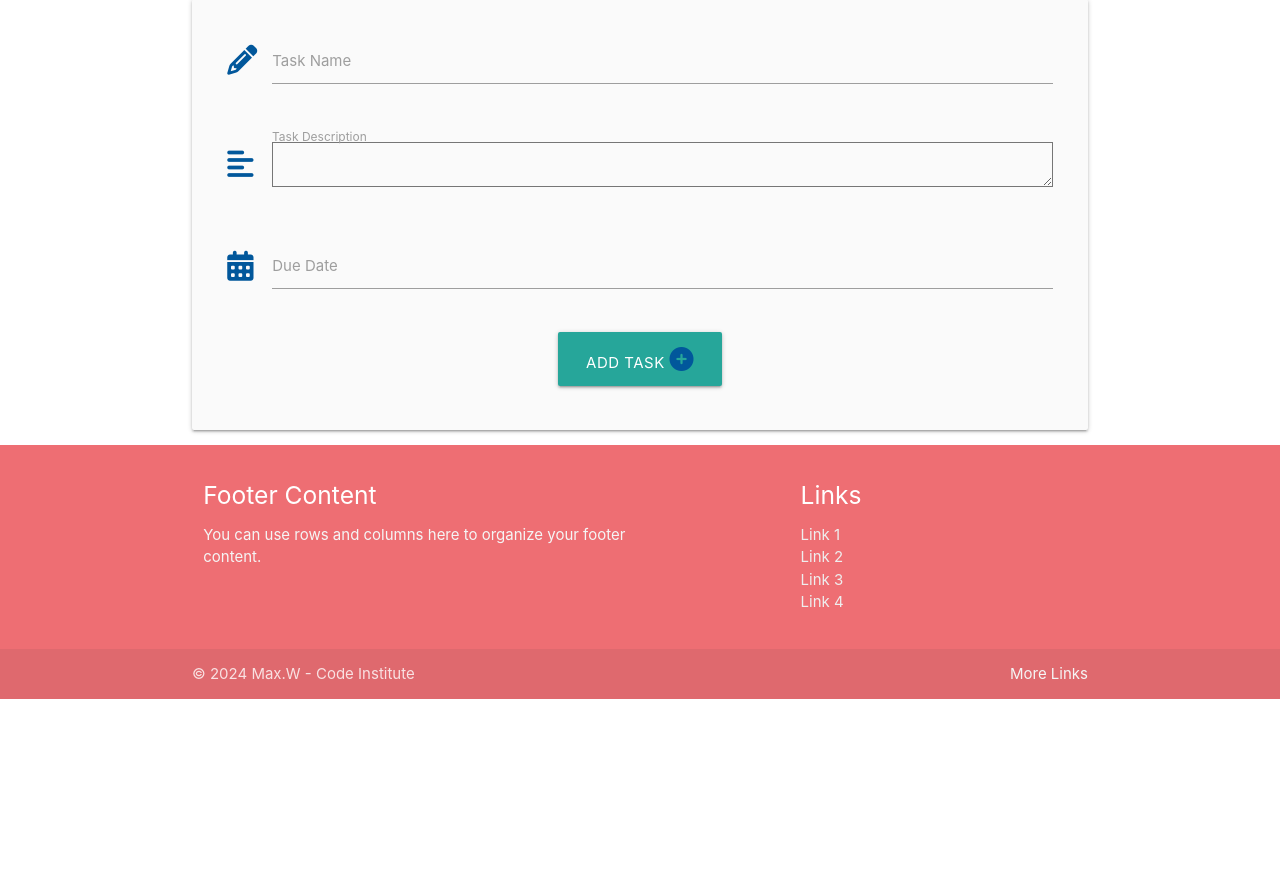
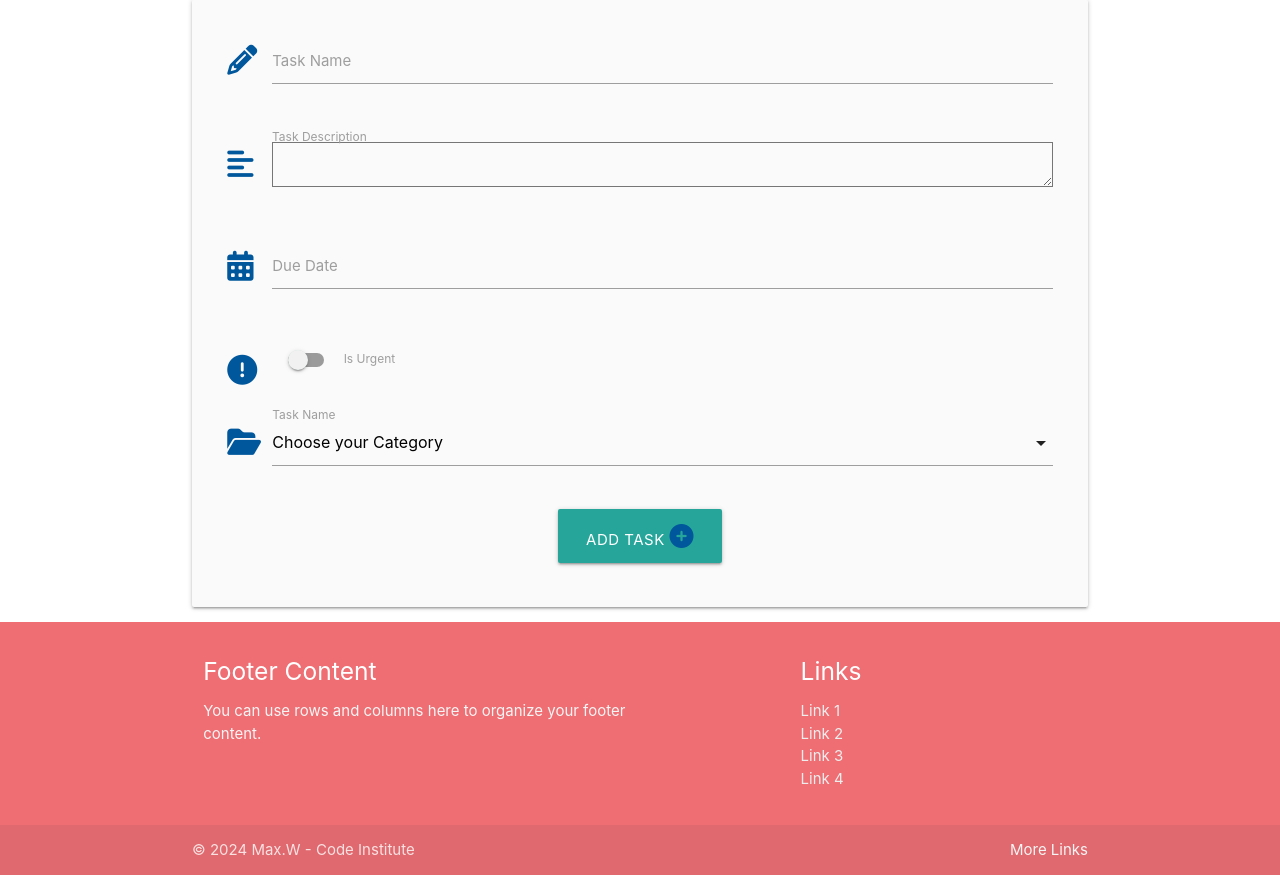
Before and after one commit to MaxBWiseman/TaskManagerProject, a Flask app: page /add_task in a window 1280 px wide. Shown: the part 160-1035 px from the top of the page. Before the commit the page ends 859 px from the top, so only its background shows below. Run offline with Flask 3, Linux system fonts and the light colour scheme; data that the repository does not hold is empty; some libraries are stand-ins or nearby versions.

Commit message:
feat: made add_task functions/html

```diff
--- a/taskmanager/static/js/script.js
+++ b/taskmanager/static/js/script.js
@@ -6,8 +6,14 @@ document.addEventListener('DOMContentLoaded', function() {
     var elems = document.querySelectorAll('.modal');
     var instances = M.Modal.init(elems);
     // datepicker initialization
-    var elems = document.querySelectorAll('.datepicker');
-    var instances = M.Datepicker.init(elems, options);
+    let datepicker = document.querySelectorAll('.datepicker');
+    M.Datepicker.init(datepicker, {
+        format: 'dd mmm, yyyy',
+        i18n: {done: 'Select'}
+    });
+    // select initialization
+    let selects = document.querySelectorAll('select');
+    M.FormSelect.init(selects);
   });
 
 
--- a/taskmanager/templates/add_task.html
+++ b/taskmanager/templates/add_task.html
@@ -17,7 +17,8 @@
     <div class="row">
       <div class="input-field col s12">
         <i class="fas fa-align-left prefix light-blue-text text-darken-4"></i>
-          <textarea id="task_description" name="task_description" minlength="5" maxlength="200" type="text" class="materialize_textarea validate">
+        <textarea id="task_description" name="task_description" minlength="5" maxlength="200" type="text"
+          class="materialize_textarea validate">
           </textarea>
         <label for="task_description">Task Description</label>
       </div>
@@ -28,6 +29,36 @@
         <i class="fas fa-calendar-alt prefix light-blue-text text-darken-4"></i>
         <input id="due_date" name="due_date" type="text" class="datepicker validate">
         <label for="due_date">Due Date</label>
+      </div>
+    </div>
+    <!--is urgent-->
+    <div class="row">
+      <div class="input-field col s12">
+        <div class="switch">
+          <i class="fas fa-exclamation-circle prefix light-blue-text text-darken-4"></i>
+          <label for="is_urgent">
+            <input id="is_urgent" name="is_urgent" type="checkbox">
+            <span class="lever"></span>
+            Is Urgent
+          </label>
+        </div>
+      </div>
+    </div>
+    <!--category id-->
+    <div class="row">
+      <div class="input-field col s12">
+        <i class="fas fa-folder-open prefix light-blue-text text-darken-4"></i>
+        <select id="category_id" name="category_id" class="validate" required>
+          <option value="" disabled selected>Choose your Category</option>
+          {% for category in categories %}
+          <option value="{{ category.id }}">{{ category.category_name }}</option>
+          {% endfor %}
+          <!--If you recall, whenever submitting a form to the back-end, Python uses the name="" attribute
+          to grab the data being stored within the database.
+          For select elements, the actual data being stored is the value of the selected option,
+          which will be the category ID, whether it's 1, 2, 3, 4, and so on.-->
+        </select>
+          <label for="category_id">Task Name</label>
       </div>
     </div>
     <!--submit button-->
```
Lines whose indentation alone changed are shown as unchanged.
